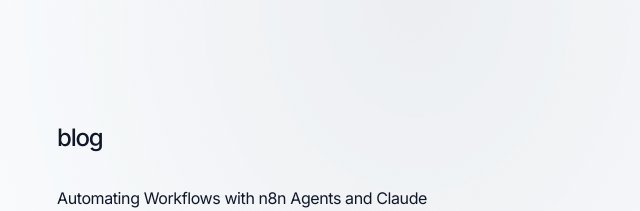
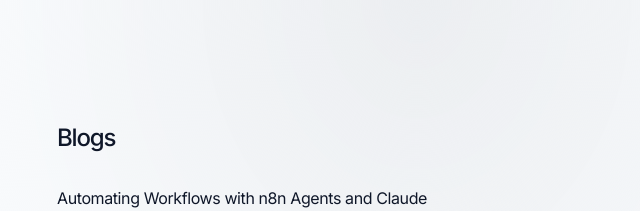
Before and after one commit to solletivivek/vivekportfolio, a Next.js app: page /blog in a window 1280 px wide. Shown: the top 211 px of the page, without its empty margins (223-863 px from the left). Built offline with nearby package versions, Linux system fonts and the light colour scheme.

Commit message:
fix: correct heading text from "blog" to "Blogs" for consistency

```diff
--- a/src/app/blog/page.tsx
+++ b/src/app/blog/page.tsx
@@ -24,7 +24,7 @@
   return (
     <section>
       <BlurFade delay={BLUR_FADE_DELAY}>
-        <h1 className="font-medium text-2xl mb-8 tracking-tighter">blog</h1>
+        <h1 className="font-medium text-2xl mb-8 tracking-tighter">Blogs</h1>
       </BlurFade>
       {posts
         .sort((a, b) => {
```
